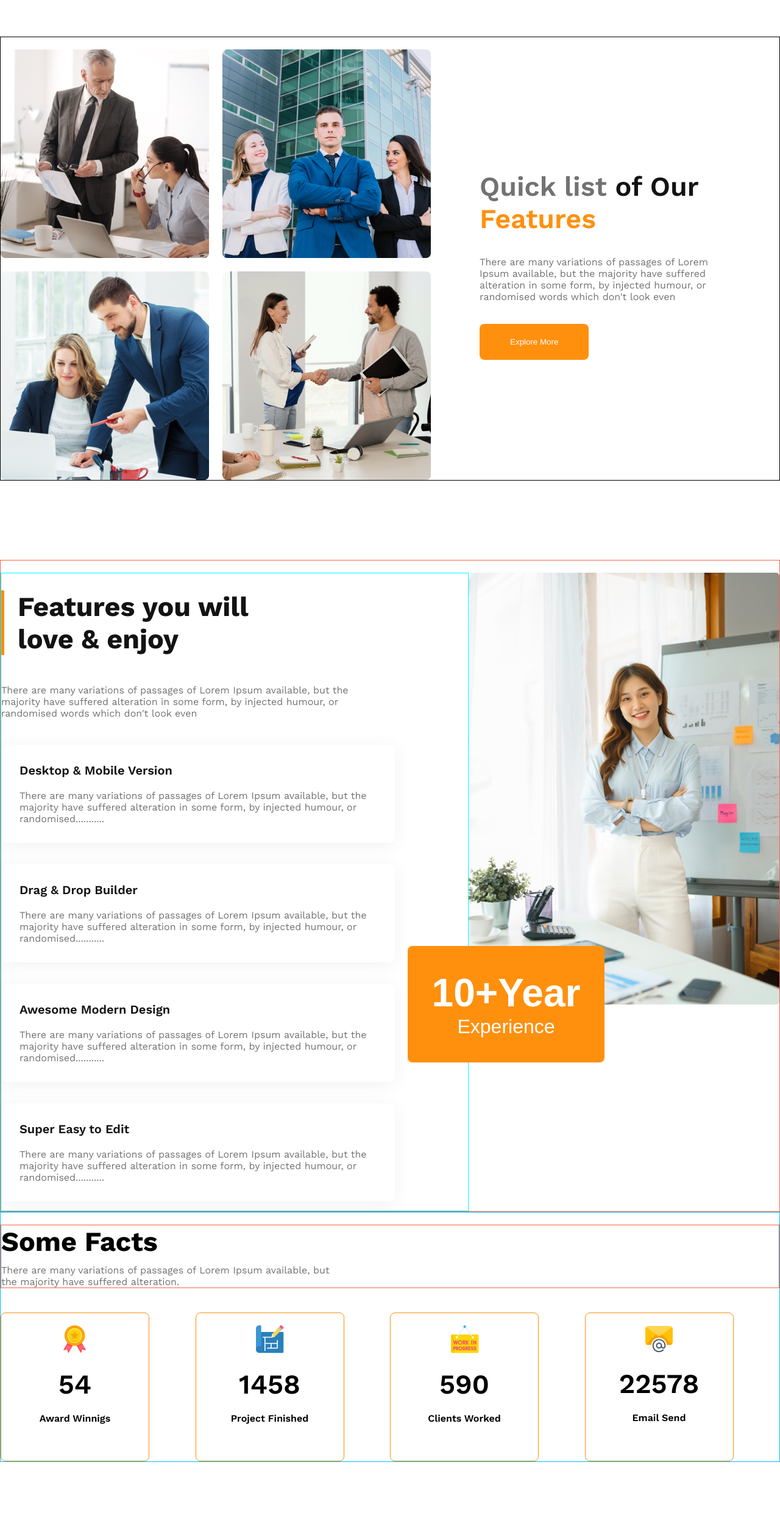
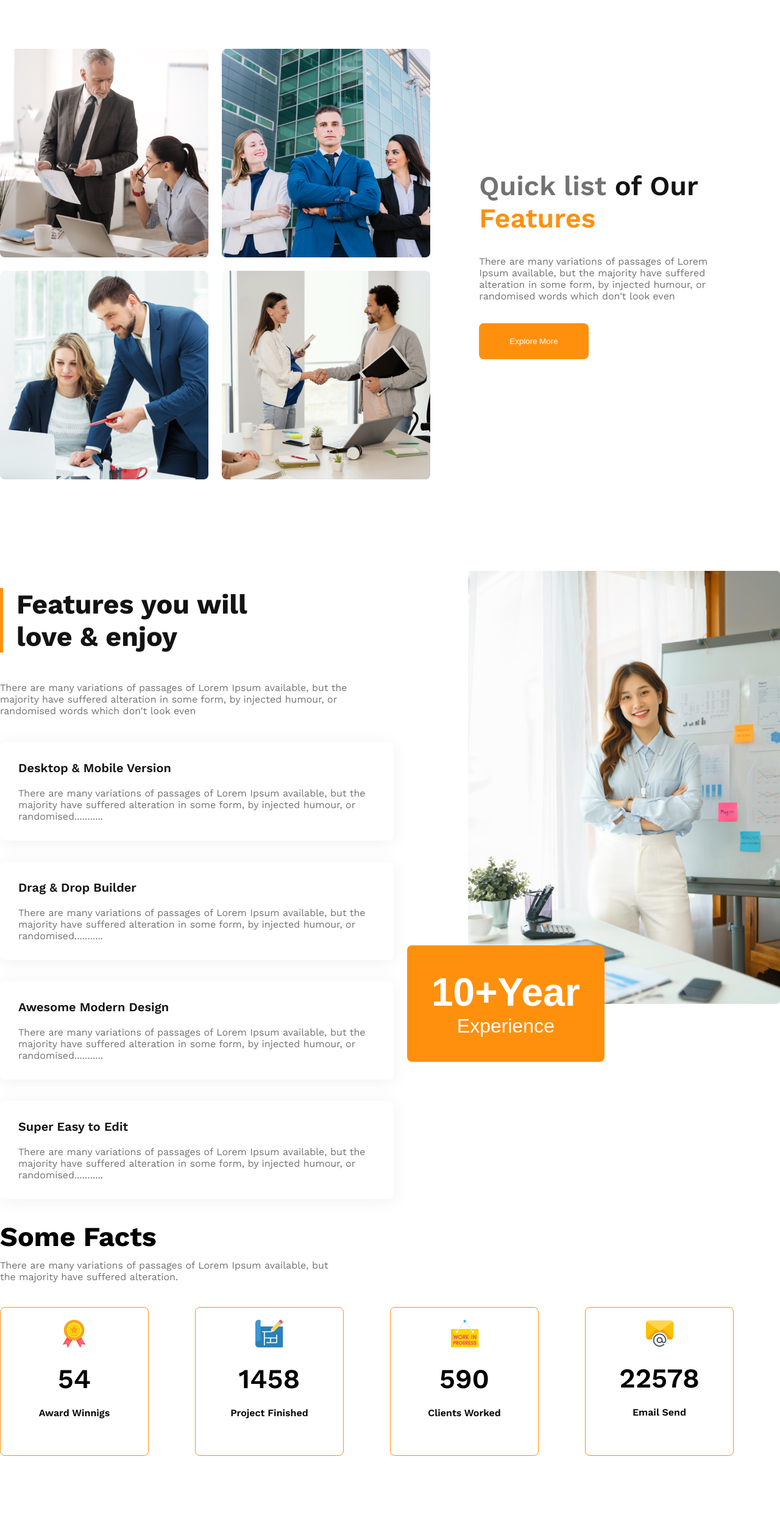
Before and after one commit to AS-Adil/G3-Architects, a plain HTML site: page index.html in a window 1280 px wide. Shown: the part 1379-3863 px from the top of the page at 61% size. Drawn offline with nearby package versions, Linux system fonts and the light colour scheme.

```diff
--- a/style.css
+++ b/style.css
@@ -135,7 +135,7 @@
 
 
 .team{
-    border: 1px solid black;
+    /* border: 1px solid black; */
     max-width: 1440px;
     margin: 130px auto;
     display: flex;
@@ -190,7 +190,7 @@
 
 
 .features-enjoy{
-    border: 1px solid tomato;
+    /* border: 1px solid tomato; */
     max-width: 1440px;
     display: flex;
     margin: 0px auto;
@@ -198,7 +198,7 @@
 
 .enjoy-text{
     width: 60%;
-    border: 1px solid aqua;
+    /* border: 1px solid aqua; */
 }
 
 .enjoy-img{
@@ -277,14 +277,14 @@
 /* facts section================= */
 
 .facts{
-    border: 1px solid deepskyblue;
+    /* border: 1px solid deepskyblue; */
     max-width: 1440px;
     margin: 0px auto;
 
 }
 
 .facts-text{
-    border: 1px solid tomato;
+    /* border: 1px solid tomato; */
 }
 
 
@@ -340,7 +340,7 @@
 
 
 .sponsors{
-    border: 1px solid black;
+    /* border: 1px solid black; */
     max-width: 1440px ;
     margin: 100px auto;
 
@@ -349,7 +349,7 @@
 
 .sponsors-text{
 
-    border: 1px solid rebeccapurple;
+    /* border: 1px solid rebeccapurple; */
     max-width: 540px;
     margin: 10px auto ;
     text-align: center;
```
